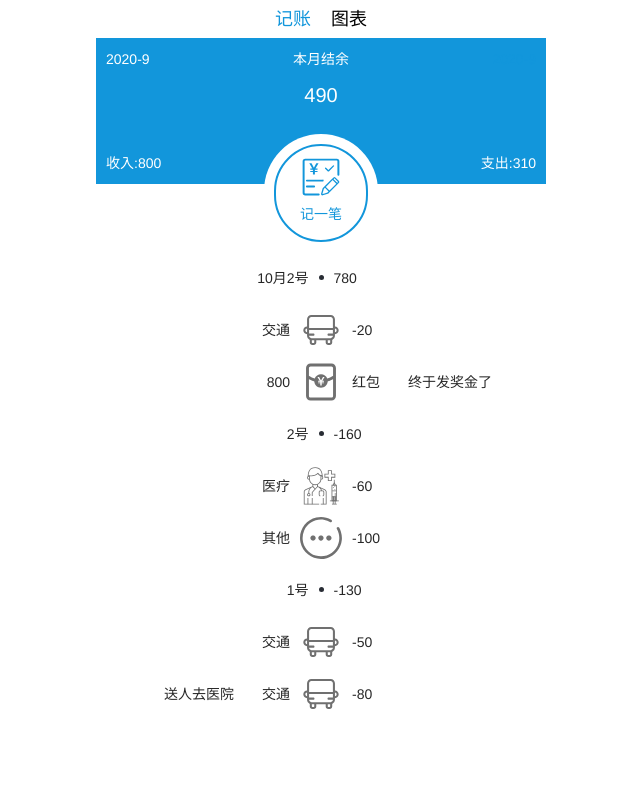
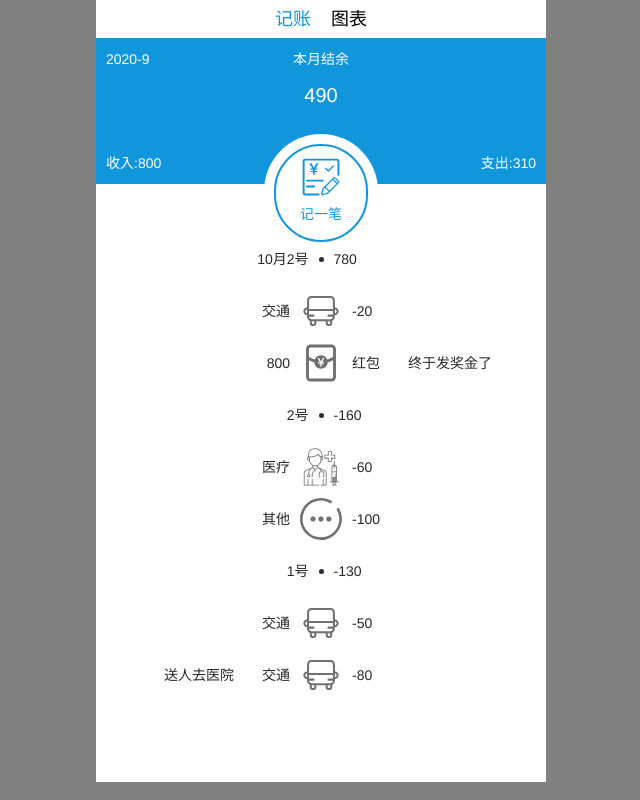
Before and after one commit to Freddy-Gong/charge-account-2, a React app: page /#/money in a window 1280 px wide. Shown: the whole page, without its empty margins (319-959 px from the left). Built offline with nearby package versions, Linux system fonts and the light colour scheme; the HTML template or start-up script is replaced by a standard one.

Commit message:
左右颜色

```diff
--- a/public/index.html
+++ b/public/index.html
@@ -12,6 +12,11 @@
   <link rel="manifest" href="%PUBLIC_URL%/manifest.json" />
   <title>靓仔记账</title>
   <style>
+    #root {
+
+      background-color: white;
+    }
+
     @media (min-width: 450px) {
       #root {
         max-width: 450px;
@@ -22,10 +27,7 @@
 </head>
 
 <body>
-  <div id="wrapper">
-    <div id="root"></div>
-
-  </div>
+  <div id="root"></div>
 </body>
 
 
--- a/src/index.scss
+++ b/src/index.scss
@@ -8,6 +8,7 @@ body {
   -webkit-font-smoothing: antialiased;
   -moz-osx-font-smoothing: grayscale;
   height: 100vh;
+  background-color: gray;
 }
 .icon{
   width:3em;
--- a/src/view/Money.tsx
+++ b/src/view/Money.tsx
@@ -56,7 +56,7 @@ const IconWrapper = styled.div`
     }
 `
 const RecordWrapper = styled.div`
-        position:absolute;
+        margin-top:11%;
         width:100%;
         overflow-y:scroll;
         > div{
```
Also changed, not shown: public/manifest.json.
